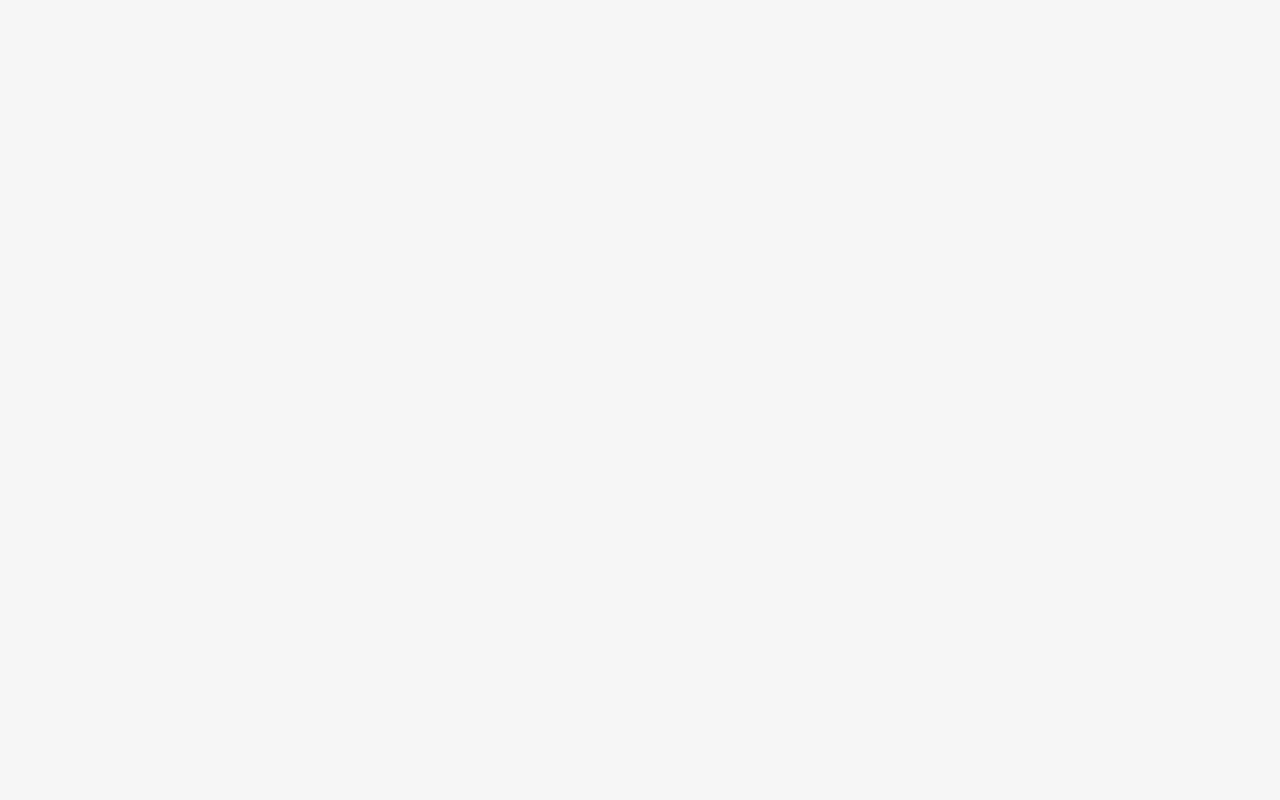
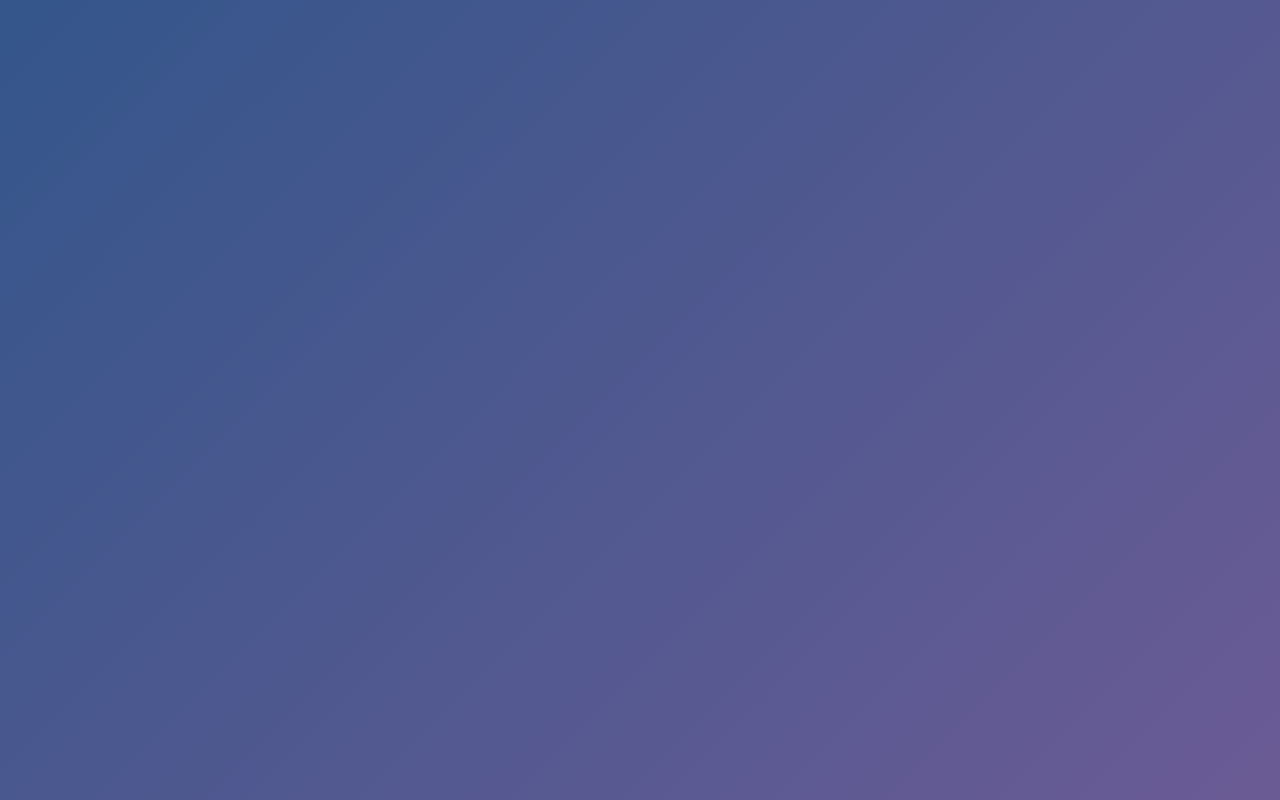
Before and after one commit to biomousavi/convert-it, a Nuxt app: page / in a window 1280 px wide. Built offline with nearby package versions, Linux system fonts and the light colour scheme.

Commit message:
style: add background gradient

```diff
--- a/app.vue
+++ b/app.vue
@@ -1,5 +1,20 @@
 <template>
   <VApp>
     <AppHead />
+
+    <div class="page"></div>
   </VApp>
 </template>
+
+<style>
+::-webkit-scrollbar {
+  width: 0;
+  height: 0;
+}
+
+.page {
+  min-width: 100%;
+  min-height: 100vh;
+  background: linear-gradient(135deg, #34568b 0%, #6b5b95 100%);
+}
+</style>
```
